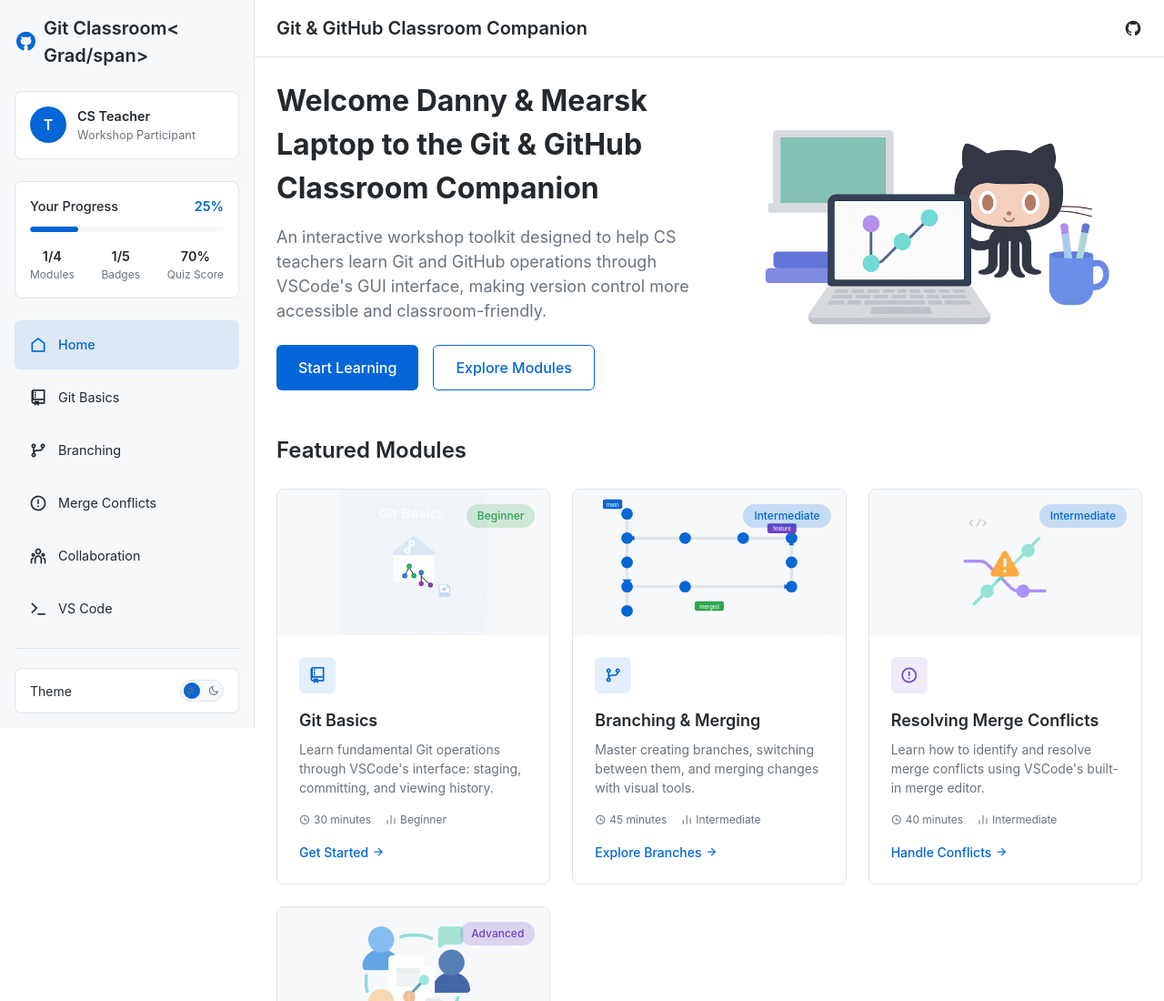
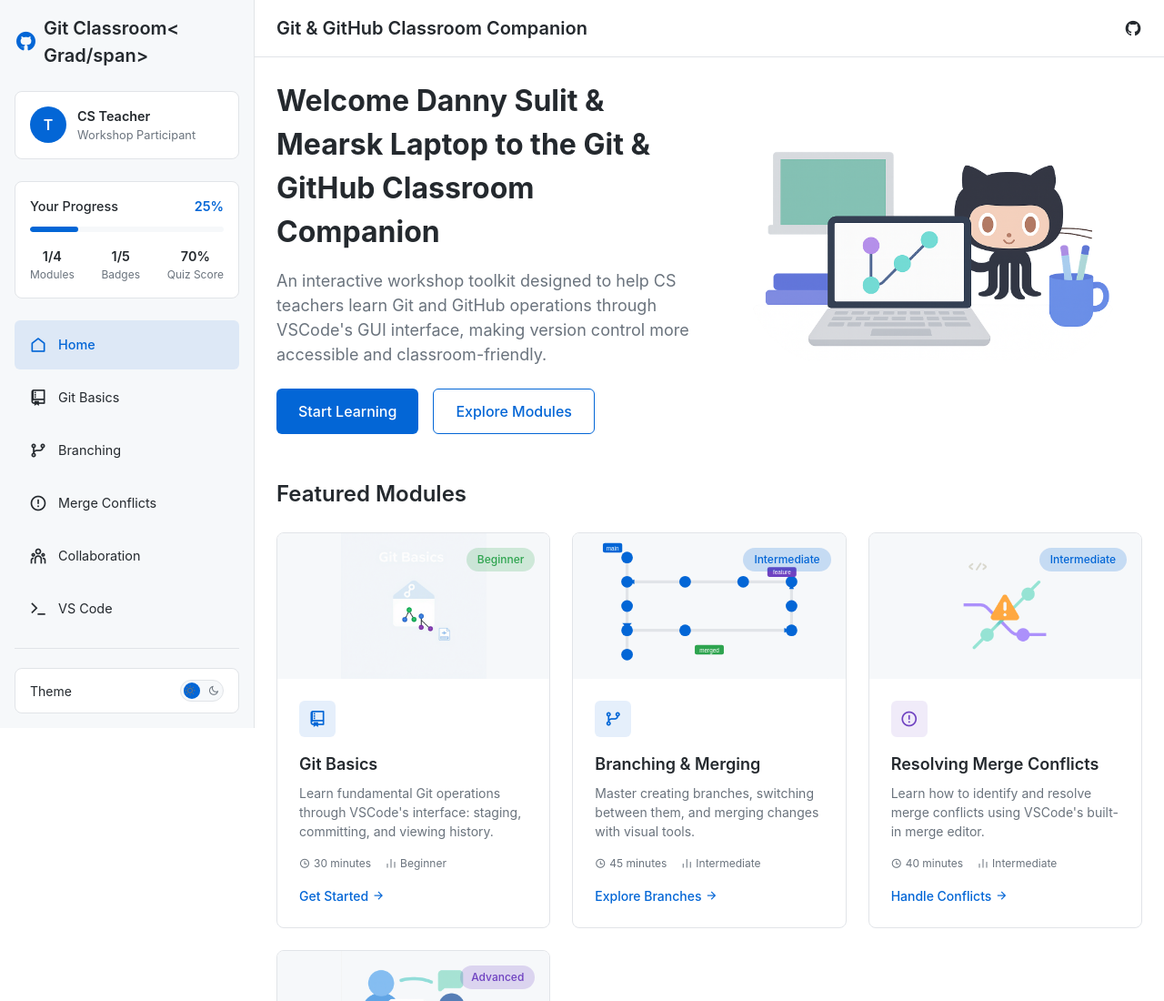
Before and after one commit to DANDANDALANDAN/git_share, a plain HTML site: page index.html in a window 1280 px wide. Shown: the top 1100 px of the page at 91% size. Drawn offline with nearby package versions, Linux system fonts and the light colour scheme.

Commit message:
added Sulit after Danny

```diff
--- a/index.html
+++ b/index.html
@@ -171,7 +171,7 @@
       <div class="content-container">
         <section class="hero-section">
           <div class="hero-content">
-            <h2>Welcome Danny & Mearsk Laptop to the Git & GitHub Classroom Companion</h2>
+            <h2>Welcome Danny Sulit & Mearsk Laptop to the Git & GitHub Classroom Companion</h2>
             <p>
               An interactive workshop toolkit designed to help CS teachers learn Git and GitHub operations
               through VSCode's GUI interface, making version control more accessible and classroom-friendly.
```
